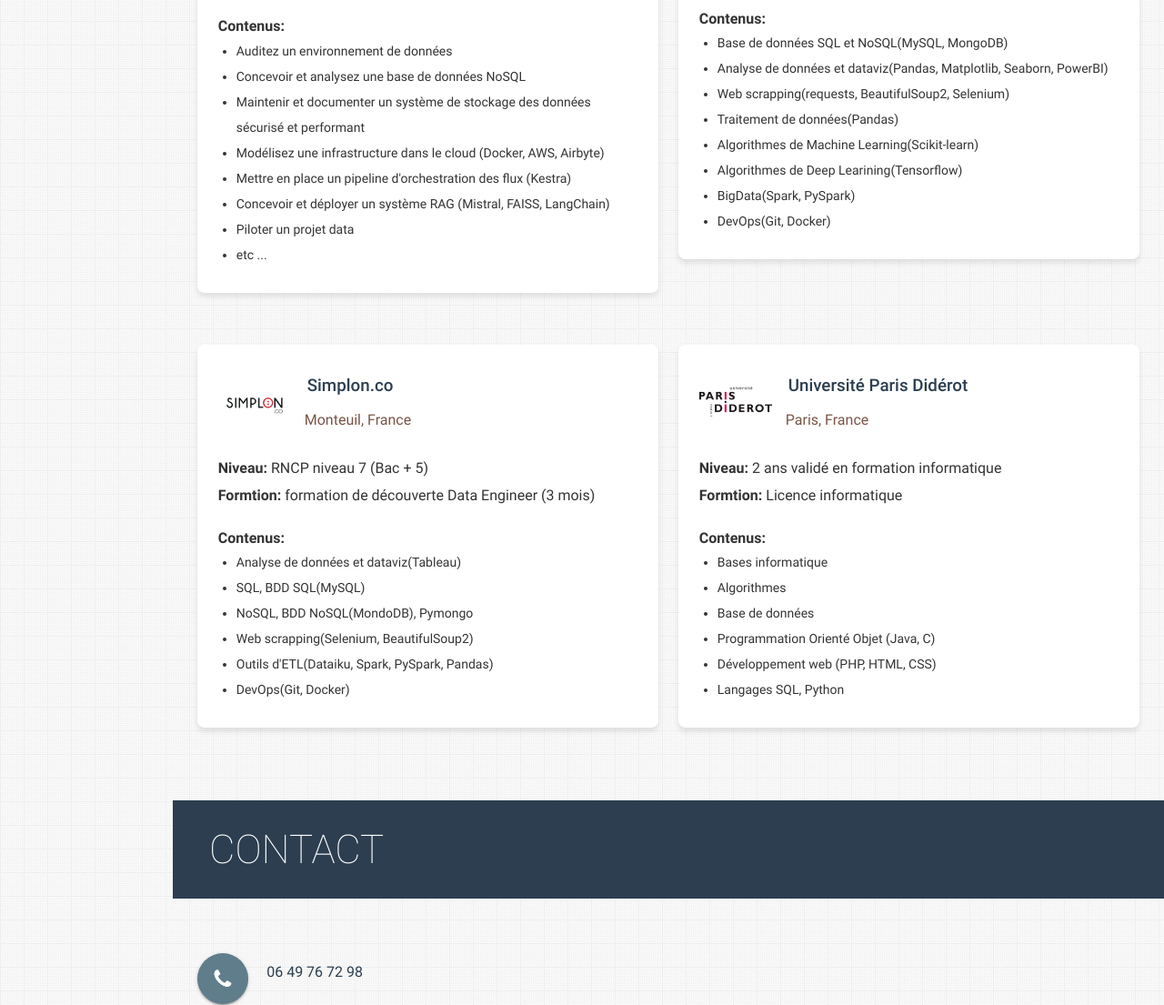
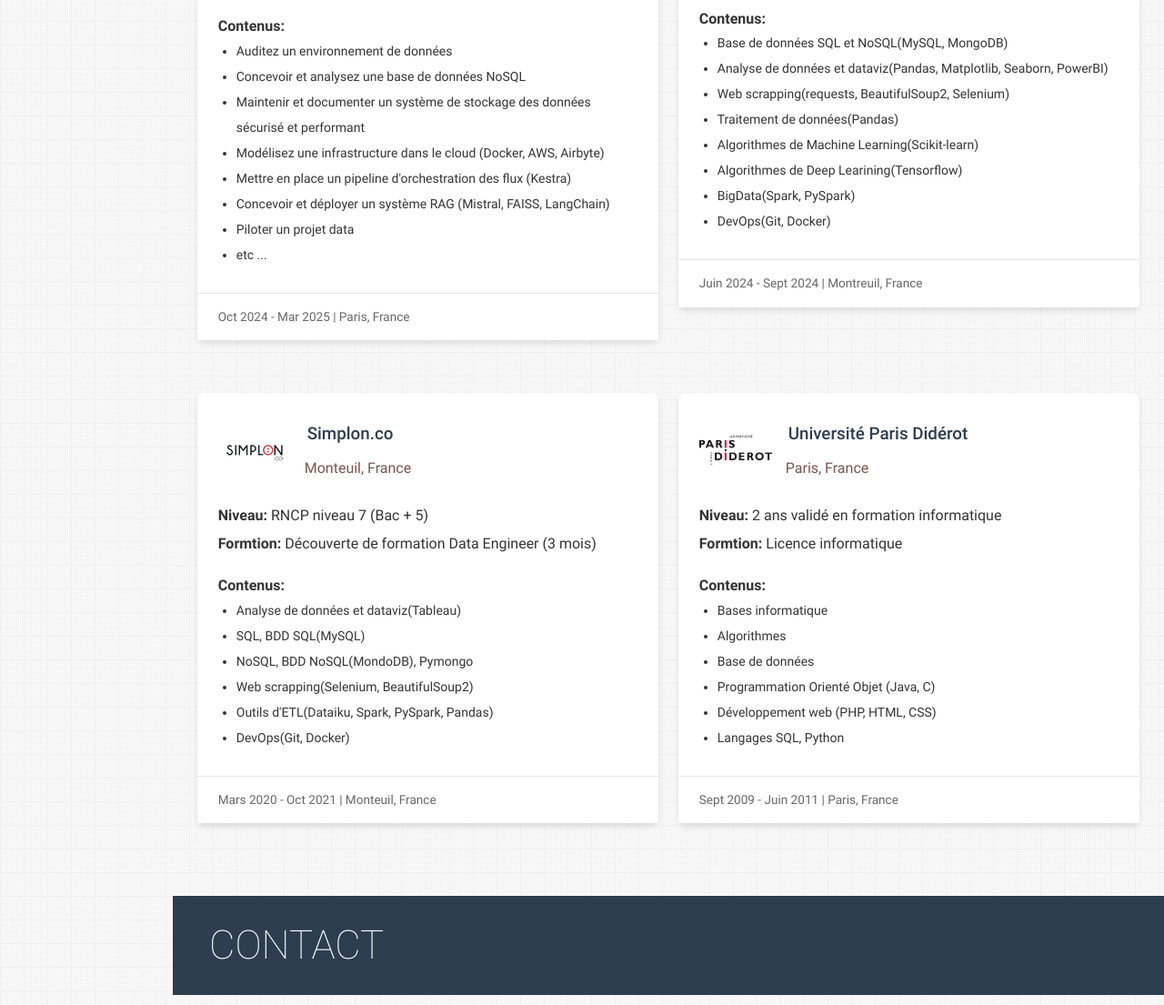
Before and after one commit to yanggautier/yanggautier.github.io, a plain HTML site: page index.html in a window 1280 px wide. Shown: the part 7049-8154 px from the top of the page at 91% size. Drawn offline with nearby package versions, Linux system fonts and the light colour scheme.

Commit message:
add education dates

```diff
--- a/index.html
+++ b/index.html
@@ -208,7 +208,6 @@
                 <a href="https://www.abcsalles.com/" target="_blank"><img alt="AbcSalles logo"
                     src="/assets/img/abc-logo.jpg" class="responsive-img center-block" /></a>
               </div>
-              <!-- <div class="col s12 m10"> -->
               <div class="col s12 m10">
                 <p>
                   <span class="card-title"><a href="https://www.abcsalles.com/" target="_blank"
@@ -742,7 +741,7 @@ Azure AI Engineer Associate</span></a>
                   </div>
                 </div>
                 <p>
-                  <b>Niveau: </b> 2 ans validé en formation informatique
+                  <b>Niveau: </b> RNCP niveau 7 (BAC + 5)
                   <br>
                 </p>
                 <p>
@@ -764,6 +763,9 @@ Azure AI Engineer Associate</span></a>
                   </ul>
                   </p>
                 </ul>
+              </div>
+              <div class="card-action">
+                <span>Oct 2024 - Mar 2025 |  Paris, France</span>
               </div>
             </div>
           </div>
@@ -806,6 +808,9 @@ Azure AI Engineer Associate</span></a>
                   </p>
                 </ul>
               </div>
+              <div class="card-action">
+                <span>Juin 2024 - Sept 2024 |  Montreuil, France</span>
+              </div>
             </div>
           </div>
 
@@ -831,7 +836,7 @@ Azure AI Engineer Associate</span></a>
                   <br>
                 </p>
                 <p>
-                  <b>Formtion: </b> formation de découverte Data Engineer (3 mois)
+                  <b>Formtion: </b> Découverte de formation Data Engineer (3 mois)
                   <br>
                 </p>
                 <ul>
@@ -847,6 +852,9 @@ Azure AI Engineer Associate</span></a>
                   </ul>
                   </p>
                 </ul>
+              </div>
+              <div class="card-action">
+                <span>Mars 2020 - Oct 2021 | Monteuil, France</span>
               </div>
             </div>
           </div>
@@ -886,6 +894,9 @@ Azure AI Engineer Associate</span></a>
                   </ul>
                   </p>
                 </ul>
+              </div>
+              <div class="card-action">
+                <span>Sept 2009 - Juin 2011 | Paris, France</span>
               </div>
             </div>
           </div>
```
